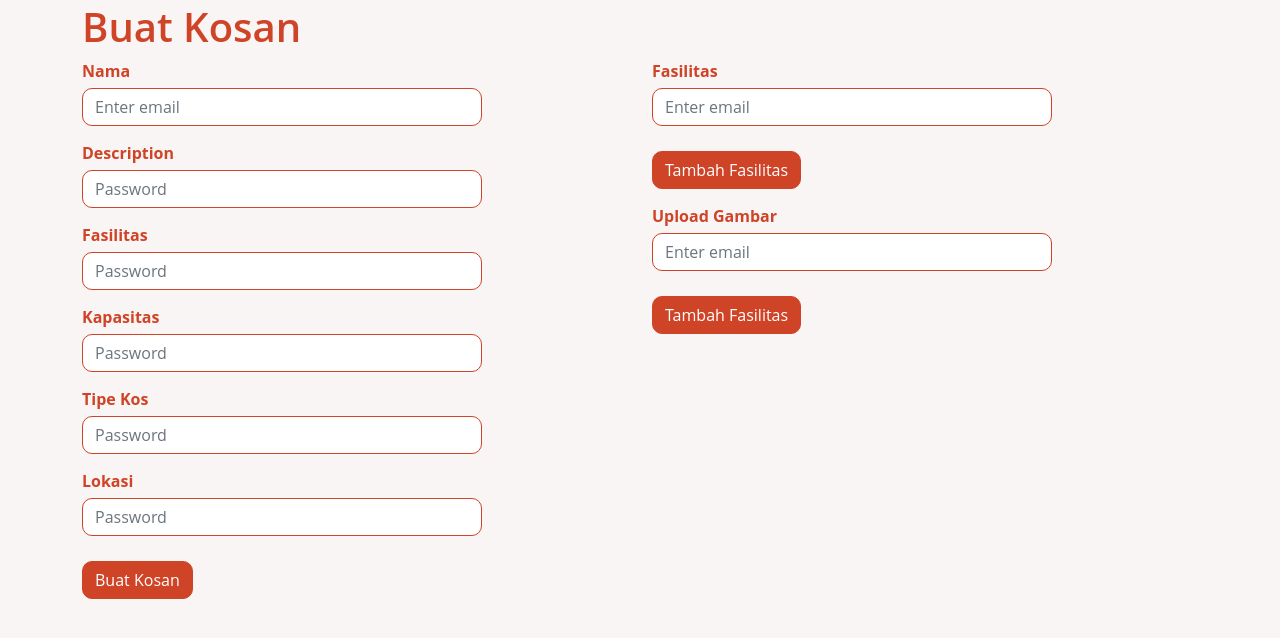
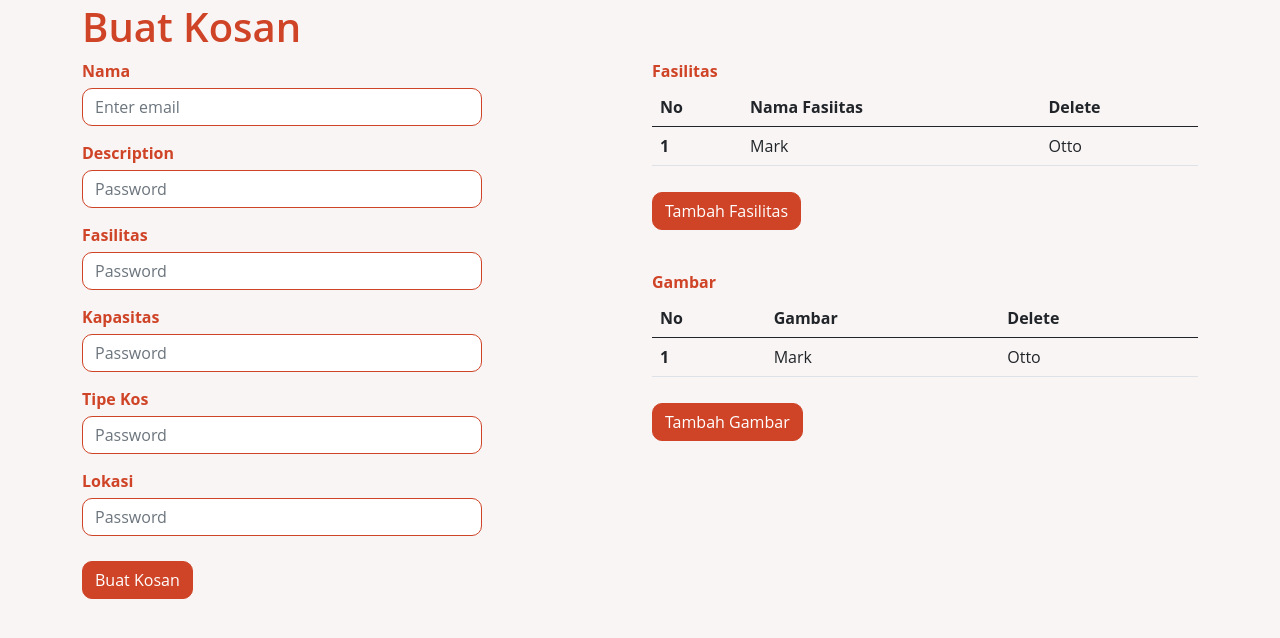
Before and after one commit to bakharaalief/Wikikos, a PHP site: page /index.php?p=create-kos in a window 1280 px wide. Shown: the part 83-721 px from the top of the page. Run offline with PHP 8.4, Linux system fonts and the light colour scheme.

Commit message:
nambahin di create kos

```diff
--- a/index.php
+++ b/index.php
@@ -5,10 +5,18 @@
     <meta http-equiv="X-UA-Compatible" content="IE=edge">
     <meta name="viewport" content="width=device-width, initial-scale=1.0">
     <title>Wikikos</title>
+
+    <!-- bootsrap css -->
     <link href="https://cdn.jsdelivr.net/npm/bootstrap@5.0.0-beta2/dist/css/bootstrap.min.css" rel="stylesheet" integrity="sha384-BmbxuPwQa2lc/FVzBcNJ7UAyJxM6wuqIj61tLrc4wSX0szH/Ev+nYRRuWlolflfl" crossorigin="anonymous">
+    <script src="https://cdn.jsdelivr.net/npm/bootstrap@5.0.0-beta3/dist/js/bootstrap.bundle.min.js" integrity="sha384-JEW9xMcG8R+pH31jmWH6WWP0WintQrMb4s7ZOdauHnUtxwoG2vI5DkLtS3qm9Ekf" crossorigin="anonymous"></script>
+
+    <!-- google font -->
     <link rel="stylesheet" href="./style.css">
     <link rel="preconnect" href="https://fonts.gstatic.com">
     <link href="https://fonts.googleapis.com/css2?family=Poppins:wght@400;600&display=swap" rel="stylesheet">
+
+    <!-- jquery cdn -->
+    <script src="https://code.jquery.com/jquery-3.6.0.slim.min.js" integrity="sha256-u7e5khyithlIdTpu22PHhENmPcRdFiHRjhAuHcs05RI=" crossorigin="anonymous"></script>
 </head>
 
 <body>
@@ -52,9 +60,6 @@
         include "./pages/home.php";
     }
     ?>
-
-    <!-- bootsrap js -->
-    <script src="https://cdn.jsdelivr.net/npm/bootstrap@5.0.0-beta3/dist/js/bootstrap.bundle.min.js" integrity="sha384-JEW9xMcG8R+pH31jmWH6WWP0WintQrMb4s7ZOdauHnUtxwoG2vI5DkLtS3qm9Ekf" crossorigin="anonymous"></script>
 </body>
 
 </html>
--- /dev/null
+++ b/js/create-kosan.js
@@ -0,0 +1,9 @@
+$(document).ready(function(){
+    if (jQuery) {
+      // jQuery is loaded
+      alert("Yeah!");
+    } else {
+      // jQuery is not loaded
+      alert("Doesn't Work");
+    }
+ });
--- a/pages/create-kos.php
+++ b/pages/create-kos.php
@@ -1,9 +1,9 @@
 <div class="container" id="create-kosan">
     <h1>Buat Kosan</h1>
-    <form action="" method="Post">
     <div class="row align-items-start">
         <!-- info kosan -->
         <div class="col">
+            <form action="" method="Post">
                 <div class="form-group">
                     <label for="exampleInputEmail1">Nama</label>
                     <input type="email" class="form-control" id="exampleInputEmail1" aria-describedby="emailHelp" placeholder="Enter email">
@@ -28,23 +28,51 @@
                     <label for="exampleInputPassword1">Lokasi</label>
                     <input type="password" class="form-control" id="exampleInputPassword1" placeholder="Password">
                 </div>
+                <button type="submit" onclick="location.href='?p=profile'" class="btn btn-primary">Buat Kosan</button>
+            </form>
         </div>
+
         <!-- gambar dan fasilitas -->
-            <div class="col">
-                <div class="form-group">
-                    <label for="exampleInputEmail1">Fasilitas</label>
-                    <input type="email" class="form-control" id="exampleInputEmail1" aria-describedby="emailHelp" placeholder="Enter email">
-                    <button class="btn btn-primary">Tambah Fasilitas</button>
-                </div>
-                <div class="form-group">
-                    <label for="exampleInputEmail1">Upload Gambar</label>
-                    <input type="email" class="form-control" id="exampleInputEmail1" aria-describedby="emailHelp" placeholder="Enter email">
-                    <button class="btn btn-primary">Tambah Fasilitas</button>
+        <div class="col" id="fasilitas-gambar">
+            <label>Fasilitas</label>
+            <table class="table">
+                <thead>
+                    <tr>
+                        <th scope="col">No</th>
+                        <th scope="col">Nama Fasiitas</th>
+                        <th scope="col">Delete</th>
+                    </tr>
+                </thead>
+                <tbody>
+                    <tr>
+                        <th scope="row">1</th>
+                        <td>Mark</td>
+                        <td>Otto</td>
+                    </tr>
+                </tbody>
+            </table>
+            <button class="btn btn-primary" id="tambah-fasilitas">Tambah Fasilitas</button>
+            <br>
+            <label>Gambar</label>
+            <table class="table">
+                <thead>
+                    <tr>
+                        <th scope="col">No</th>
+                        <th scope="col">Gambar</th>
+                        <th scope="col">Delete</th>
+                    </tr>
+                </thead>
+                <tbody>
+                    <tr>
+                        <th scope="row">1</th>
+                        <td>Mark</td>
+                        <td>Otto</td>
+                    </tr>
+                </tbody>
+            </table>
+            <button class="btn btn-primary">Tambah Gambar</button>
         </div>
     </div>
 </div>
 
-
-        <button type="submit" onclick="location.href='?p=profile'" class="btn btn-primary">Buat Kosan</button>
-    </form>
-</div>
+<script src="./js/create-kosan.js" type="text/javascript"></script>
--- a/pages/kosan.php
+++ b/pages/kosan.php
@@ -25,7 +25,6 @@
                 <img src="./image/map-icon.png" width="20" height="20" alt="">
                 <p class="kos-lokasi">Kampus Menara 165, Lantai 18 & 19, Jl. Tb. Simatupang Kav. 1, Cilandak Timur, Pasar Minggu, RT.3/RW.3, Cilandak Tim., Kec. Ps. Minggu, Kota Jakarta Selatan, Daerah Khusus Ibukota Jakarta 12560</p>
             </div>
-            <button type="submit" onclick="location.href='?p=profile'" class="btn btn-primary">Login</button>
         </div>
     </div>
 
--- a/style.css
+++ b/style.css
@@ -400,6 +400,21 @@ body{
     margin-top: 10px;
 }
 
+#create-kosan #fasilitas-gambar label{
+    color: var(--orange);
+    font-weight: bold;
+    margin-bottom: 5px;
+}
+
+#create-kosan #fasilitas-gambar button{
+    margin-bottom: 15px;
+    background: var(--orange);
+    border-radius: 10px;
+    border: 1px solid var(--orange);
+    margin-top: 10px;
+    margin-bottom: 40px;
+}
+
 /* kosan */
 #kosan #col-1 .kos-photo{
     width: 600px;
```
Also changed, not shown: class/class.Kos.php (added). Lines whose indentation alone changed are shown as unchanged.
